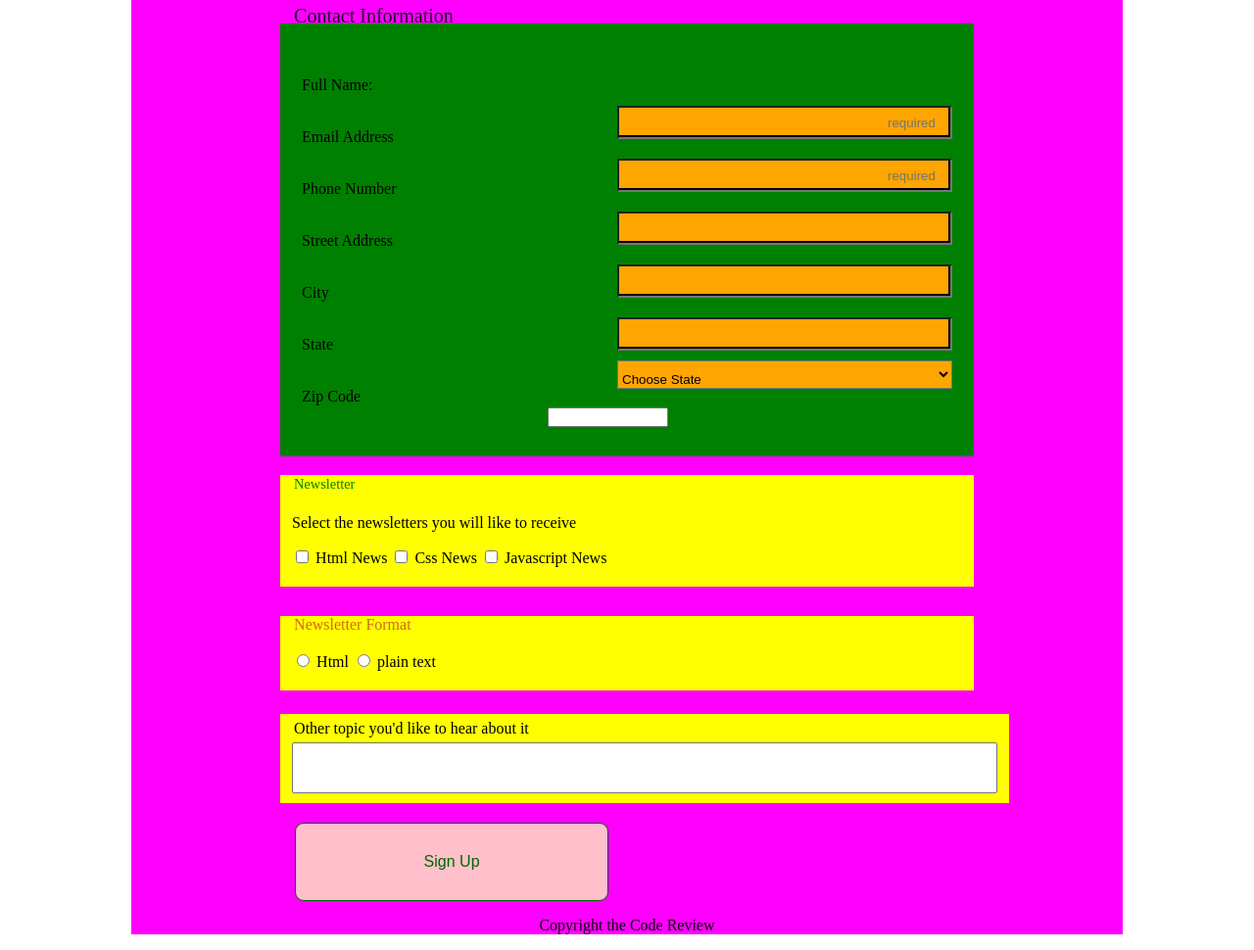
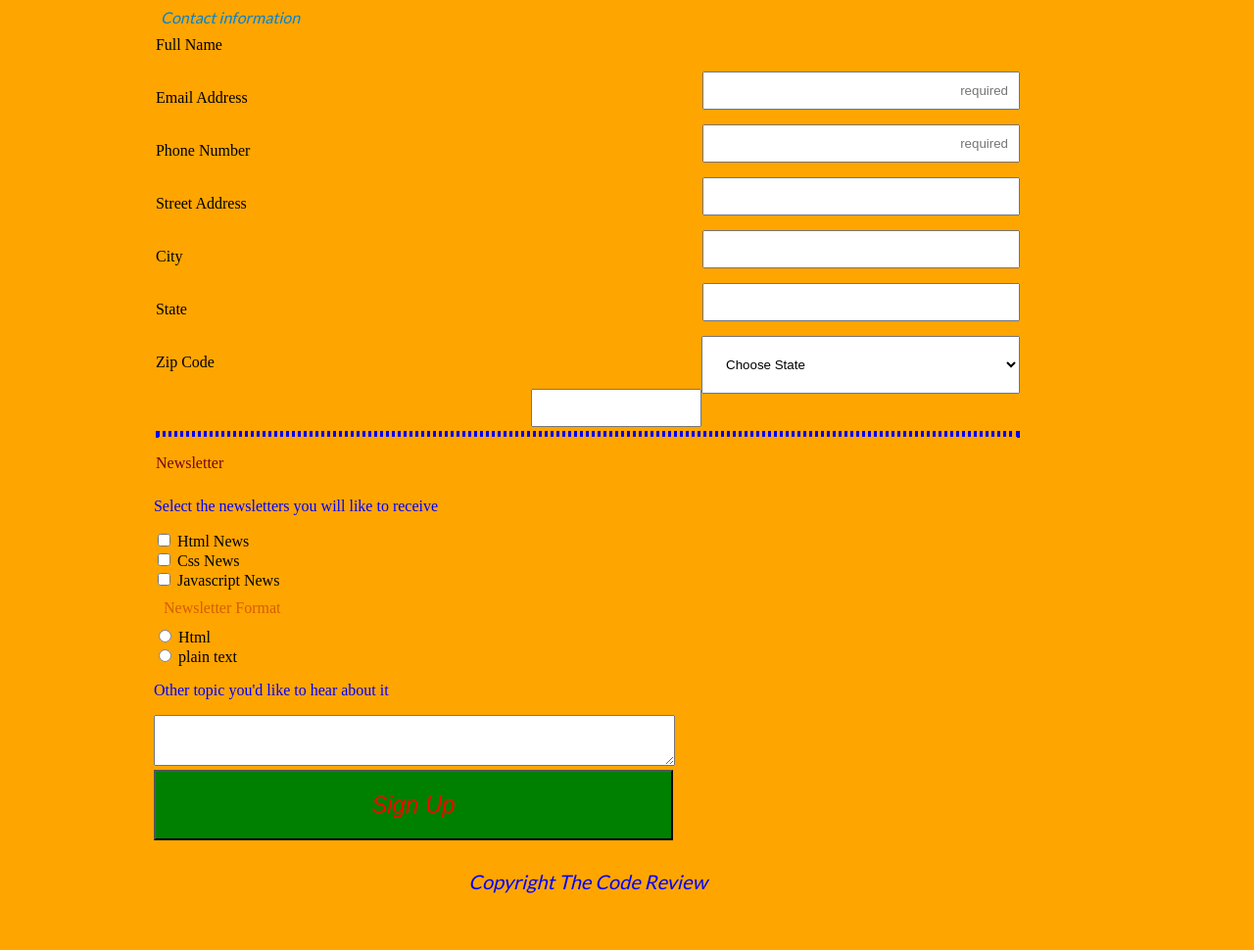
Before and after one commit to gbemougata/treehouse-work-3, a plain HTML site: page index.html in a window 1280 px wide. Shown: the part 220-1190 px from the top of the page at 98% size. After the commit the page ends 1142 px from the top, so only its background shows below. Drawn offline with Linux system fonts and the light colour scheme.

Commit message:
change style
change style on css and some little modification on html

```diff
--- a/css/styles.css
+++ b/css/styles.css
@@ -1,112 +1,83 @@
 *{
-  box-sizing: border-box;
+  box-sizing: border-bo
 }
-
+.wrapper{
+  max-width:100%;
+  margin:0 auto;
+  width:90%;
+  padding:18px;
+text-align: center;
+height:120px;
+}
 .header{
-  text-align: center;
-  text-shadow: 2px 2px 2px rgba(255, 0, 0, 0.5);
-  background-color: green;
-  border-top-right-radius: 45%;
-  border-top-left-radius:50%;
-  border-bottom-right-radius:45%;
-  border-bottom-left-radius:50%;
   font-family: 'Lato', sans-serif;
-  font-weight:400;
+  font-size:24px;
+  color:plum;
+  background-color: teal;
   font-style: italic;
-  cursor: pointer;
+  font-weight: bolder;
+  height:50px;
+  border-radius: 25%;
+  padding-top:5px;
 
 }
+h2{
+    font-family: 'Lato', sans-serif;
+    font-weight:300;
+    font-style: italic;
+    font-size: 22px;
+    color:teal;
+    background-color:plum;
+    border-radius: 25%;
 
-h2 {
-  text-align:center;
-  background-color:red;
-  padding:5px;
-  font-style: italic;
-  border-radius:45%;
 }
-
-
-.up {
-
-width:100%;
-display:block;
-border: solid black;
+.up{
+  border:dotted green;
 }
-.down {
-  display:block;
-  border: dotted green;
+.down{
+  border:solid grey;
 }
-
-.wrapper {
+form{
   max-width:100%;
   margin:0 auto;
-  text-align: center;
-
+  width:80%;
+  height:65px;
+  padding-right:80px;
 }
-fieldset {
+fieldset{
   border:none;
-  width:100%;
-  background-color: yellow;
-  min-height:100%;
-  overflow: hidden;
-}
-
-.info {
-
-  padding-bottom:15px;
-  text-transform: capitalize;
-  color:blue;
-  margin-bottom: 15px;
-  margin-right:20px;
-  padding-right:90px;
-
-}
-.third{
-  display:block;
-  border: solid #0000;
-}
-
-.field1 {
-  background-color: green;
-}
-input::placeholder {
-  text-align: right;
-  max-width:100%;
 
 
 }
-
+.info{
+  font-family: 'Lato', sans-serif;
+  font-style: italic;
+  color:#0083d7;
+  padding:5px;
+  display:block;
+  text-align:left;
+}
 input[type="name"],
 input[type="mail"],
 input[type="phone"],
 input[type="Address"],
 input[type="city"]{
+  display:block;
   width:320px;
-  padding:15px;
-  background-color:orange;
-  margin:10px;
-  height:17px;
+  padding:10px;
+}
+input[type="Zip"]{
   display:block;
-  box-shadow: inset -2px -2px;
+  width:140px;
+  padding:10px;
 }
-select{
+input::placeholder {
+  text-align: right;
+}
+select[id="state"]{
   display:block;
-  width:330px;
-  float:left;
-  padding-top: 10px;
-  background-color: orange;
-}
-
-input[type="Zip"]:hover{
-  width:160px;
-  background-color:orange;
-  padding:10px;
-  display:inline-block;
-  cursor:alias;
-
-}
-input[type="Zip"]:focus{
-  background-color: plum;
+  width:345px;
+  padding:20px;
 }
 label[for="name"],
 label[for="mail"],
@@ -114,152 +85,111 @@ label[for="phone"],
 label[for="Address"],
 label[for="city"],
 label[for="State"],
-label[for="Zip"]:not(old){
-
-  display: block;
-  height:17px;
+label[for="Zip"]{
+  display:block;
   text-align: left;
-  margin-right:20px;
-
-  margin-left:10px;
-  padding-top:15px;
-  cursor: progress;
 }
-
-
-
-
-
-
-input[type="Zip"]{
-  margin-right:300px;
+.third{
+  border: dotted blue;
+}
+.field2{
+  display:block;
+  text-align: left;
+  padding:10px;
+}
+.format{
+  padding:10px;
+  color:#d55e00;
 }
 .news{
-  padding-top:20px;
-  color:green;
-  font-size:0.9em;
-  text-align:left;
+  color:#7a0116;
 }
-.field3, .field2{
-  text-align:left;
-  margin:0 auto;
-  padding-bottom:20px;
+div p{
+  color:blue;
 }
-.format{
-  text-align:left;
-  padding-top:30px;
-  color:chocolate;
-  height:60px;
+textarea{
+  width:320px;
+  padding:10px;
 }
-.last{
-  text-align: left;
-  padding-top:30px;
-
+button[type="submit"]{
+  width:340px;
+  color:red;
+padding:20px;
+  font-style:italic;
+  background-color: green;
+  font-size: 24px;
 }
-textarea[id="comment"] {
-  display:block;
-  width:720px;
-  padding:10px;
-  resize:none;
-
-}
-textarea[id="comment"]:focus{
-  background-color: teal;
-
-}
-
-button[type="submit"]{
+.main-footer{
   display:block;
   margin:0 auto;
-margin-top:20px;
-padding:30px;
+  text-align: center;
+}
+.main-footer p{
+  font-family: 'Lato', sans-serif;
+  font-size:20px;
+  text-align: center;
+  padding-bottom:10px;
 
-width:320px;
-background-color:pink;
-margin-left:15px;
-border-radius:9px;
-border: 1px solid;
-
+  font-style: italic;
 }
-button{
-  font-size:16px;
-  color:#006400;
-  cursor:progress;
+button[type="submit"]:active{
+  background-color: #7a0116;
 }
-/***media query ***/
-@media (min-width:768px) {
-
-/***align the wrapper and identify from the rest of div***/
-
-.wrapper{
+input:focus{
+  background-color: #14cece;
+}
+textarea:active{
+  background-color: #cece14;
+}
+body{
+  background-color: pink;
+}
+@media (min-width:768px ){
+  wrapper{
+    max-width:100%;
     margin:0 auto;
-  max-width:80%;/***everything should contain in 96% of the container***/
-  text-align:center;
-  background-color:magenta;
-}
-.phrase{
-  font-size:25px;
-  font-weight:normal;
-}
-
-
-
-  .up{
-    border:solid #428bca;
-  }
-  .down {
-    border: dotted #662674;
-  }
-  .info {
-    text-align:left;
-    font-size:20px;
-    color:#130c23;
+    width:60%;
+    padding:24px;
 
 
   }
-  .main-section{
-    width:70%;
-    margin:0 auto;
-
-
-
-  }
-  input[type="Zip"]{
-    display: block;
-  }
-fieldset{
-width:100%;
-margin: 0 auto;
-}
-
   input[type="name"],
   input[type="mail"],
   input[type="phone"],
   input[type="Address"],
   input[type="city"],
   select[id="state"]{
+    width:300px;
+    float:right;
+    position: relative;
 
-  width:50%;
+  }
+
+  input[type="Zip"]{
+    width:150px;
     float:right;
 
+
+  }
+  select[id="state"]{
+    width:325px;
+  }
+  .third{
+    margin-top:25px;
+  }
+
+  body{
+    background-color:orange;
+  }
+
+textarea{
+  width:510px;
+}
+button[type="submit"]{
+  width:530px;
+}
 
 
 
 
 }
-input[type="Zip"]{
-  width:18%;
-  float:right;
-  height:20px;
-}
-
-select {
-  margin-right:10px;
-}
-
-
-
-
-
-
-}
--- a/index.html
+++ b/index.html
@@ -1,11 +1,12 @@
 <!doctype html>
-<html lan="en">
+<html lang="en">
 <head>
   <meta charset="utf-8">
+  <meta name="viewport" content="width=device-width, initial-scale=1">
   <title>Online Registration Form</title>
-  <link rel="stylesheet" href="css/styles.css"
-  <meta name="viewport" content="width=device-width, initial-scale=1">
+  <link rel="stylesheet" href="css/styles.css">
   <link href="https://fonts.googleapis.com/css?family=Lato" rel="stylesheet">
+
 </head>
 <body>
   <div class="wrapper">
@@ -26,39 +27,51 @@
 			<hr class="up">
 
 			<hr class="down">
-		</div>
+    </div>
+
 	</header>
 
 
+
 <section>
-	<div class="main-section">
+
 		<form action="index.html" method="post">
 
 
-        <fieldset class="field1" clearfix>
+        <fieldset class="field1">
 
 
 				     <legend  class="info">Contact information</legend>
+
               <div >
 
 
-          <label for="name" class="name">Full Name:</label><br>
+          <label for="name" class="name">Full Name</label><br>
 				  <input type="name" name="user_name" placeholder="required" id="name"><br>
 
-
+        </div>
+        <div>
 
 				<label for="mail" class="mail" >Email Address</label><br>
 				<input type="mail" name="user_mail" placeholder="required" id=
 				"mail"><br>
+      </div>
+      <div>
 
 
 
 				<label for="phone" class="phone" >Phone Number</label><br> <input type="phone" name="user_phone" id="phone"><br>
+      </div>
+      <div>
 
 				<label for="Address" class="Address">Street Address</label><br>
 				<input type="Address" name="user_address" id="Address"><br>
+      </div>
+      <div>
 				<label for="city" class="city">City</label><br>
 				<input type="city" name="user_city" id="city"><br>
+      </div>
+      <div>
 				<label for="State">State</label><br>
 
 				<select id="state" name="user_state">
@@ -216,6 +229,8 @@
 						Wyoming
 					</option>
 				</select><br>
+      </div>
+      <div>
 				<label for="Zip">Zip Code</label><br>
 				<input type="Zip" name="user_Zip"  id="code"><br>
       </div>
@@ -241,67 +256,62 @@
 
 				<input type="checkbox" name="user_check" id="checkbox" value="checkbox">
 				<label for="checkbox">Html News</label>
+      </div>
+      <div>
 
-				<input type="checkbox" name="user_check" id="checkbox" value="checkbox">
+				<input type="checkbox" name="user_check" id="user_check" value="checkbox">
 				<label for="checkbox">Css News</label>
+      </div>
+      <div>
 
 
 
-				<input type="checkbox" name="user_check" id="checkbox" value="checkbox">
+				<input type="checkbox" name="user_check" id="box" value="checkbox">
         <label for="checkbox">Javascript News</label>
+      </div>
 
+
+
+
+
+    <legend class="format">Newsletter Format</legend>
+
+
+
+
+
+     <div>
+
+				 <input type="radio" name="user_check"
+				id="radio" value="radio"> <label for="radio">Html</label>
       </div>
-    </legend>
-  </fieldset>
-  <fieldset class="field3">
-    <legend class="format">Newsletter Format</legend>
-  <div class="group">
+      <div>
+
+
+				<input type="radio" name="user_check" id="radio" value="radio">
+				<label for="radio">plain text</label>
+      </div>
+      <div>
 
 
 
 
 
 
-				 <input type="radio" name="user_check"
-				id="radio" value="radio"> <label for="radio">Html</label>
-
-
-				<input type="radio" name="user_check" id="radio" value="radio">
-				<label for="radio">plain text</label>
-
-
-      </div>
-
-  </fieldset>
-  <div>
-<fieldset class="field4">
-<legend class="last"> Other topic you'd like to hear about it </legend>
-
-
-
-
-
-
-				<textarea id="comment"></textarea>
-      </fieldset>
-
-  </div>
-
-			<div class="submit">
-				<button type="submit">Sign Up</button>
-			</div>
-    </form>
-
-			<footer>
-				<div class="footer-container">
-					<p>
-						Copyright the Code Review
-					</p>
-				</div>
-			</footer>
-
-	</div>
+<p > Other topic you'd like to hear about it </p>
+<textarea id="comment" name="user_comment"></textarea>
+</div>
+<div class="submit">
+  <button type="Submit" name="Submit">Sign Up</button>
+</div>
+</fieldset>
+<div>
+<footer class="main-footer">
+  <p>Copyright The Code Review</p>
+</footer>
+</form>
 </section>
 </div>
+
 </body>
 </html>
```
Lines whose indentation alone changed are shown as unchanged.
